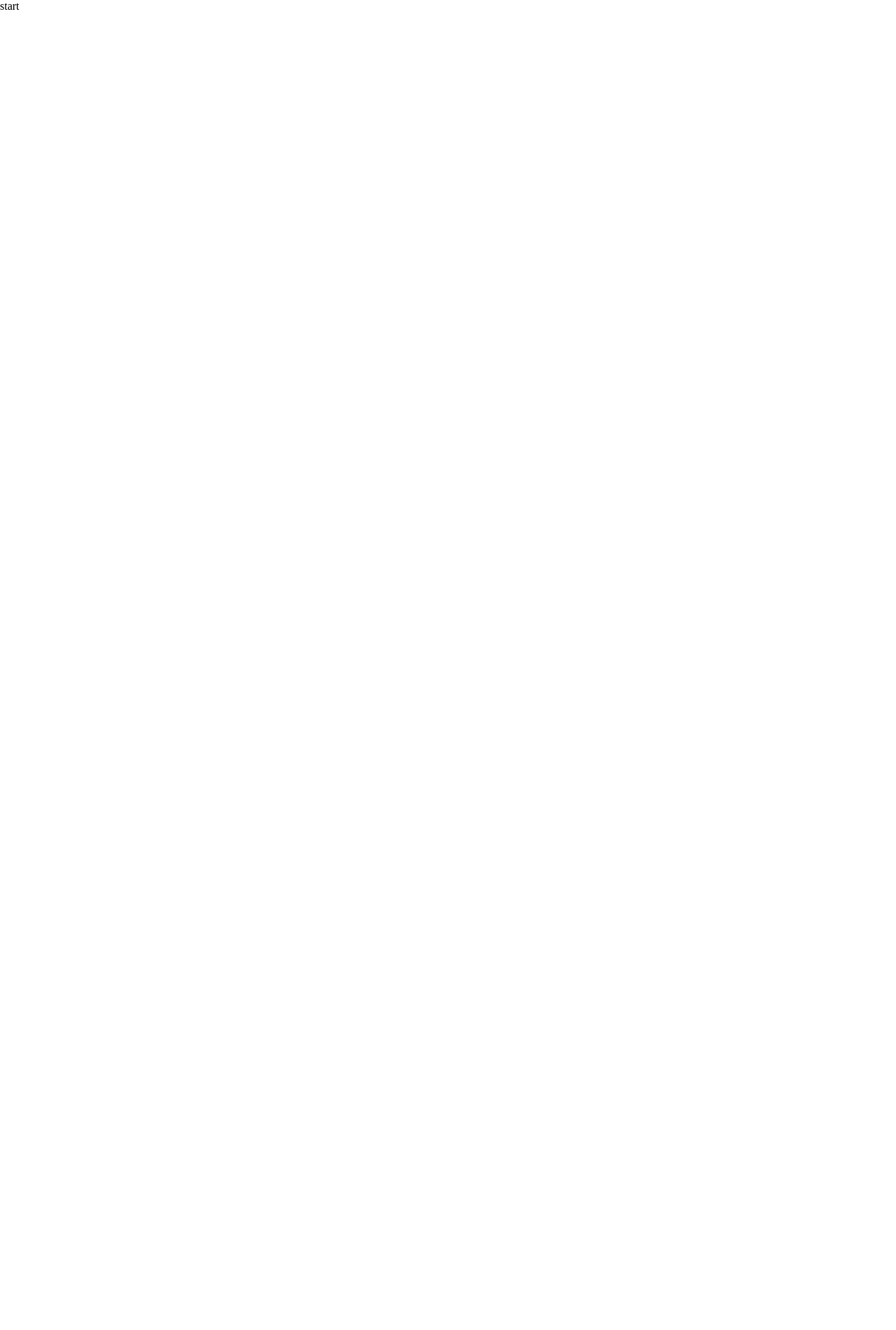
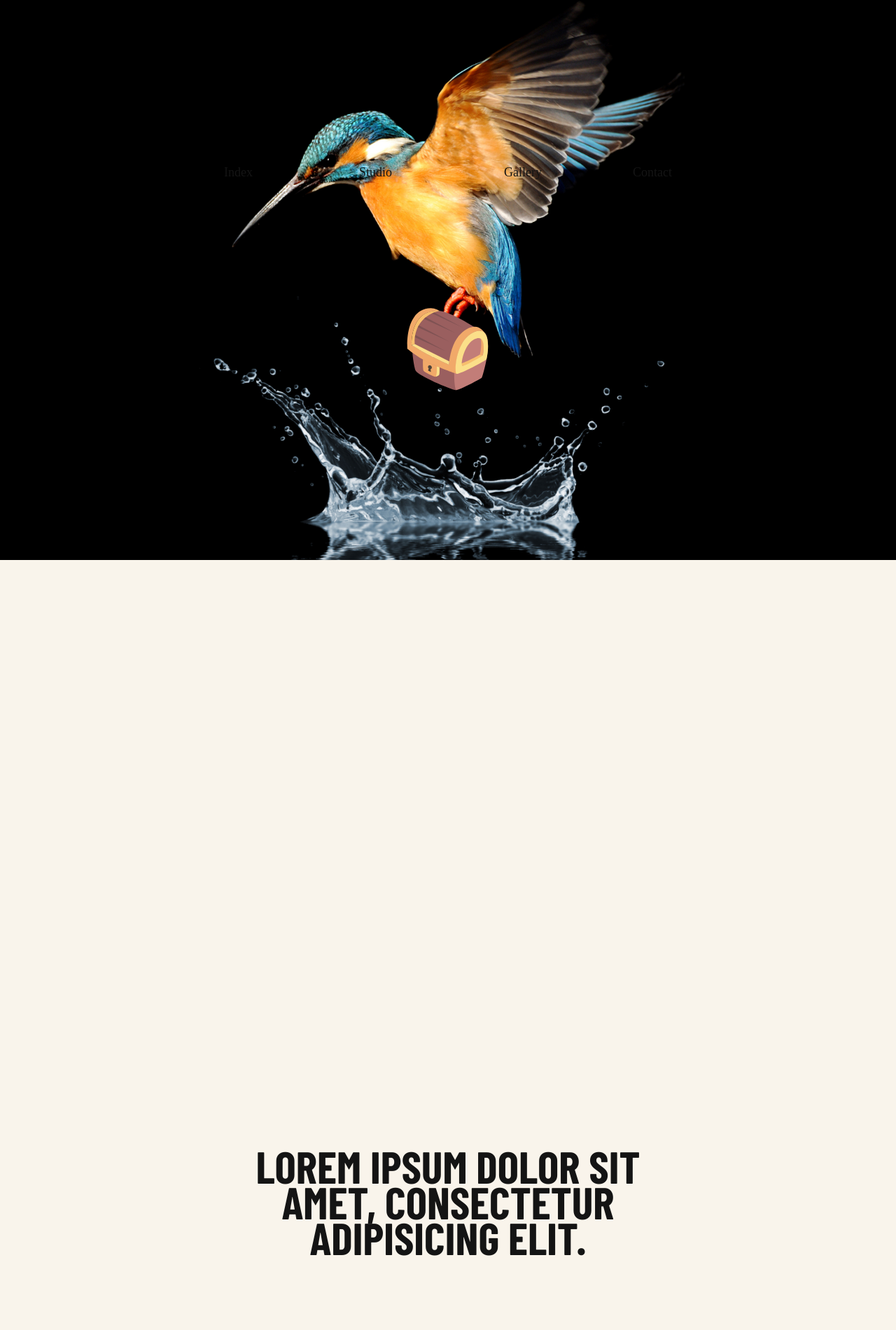
Before and after one commit to freetimezp/usefull-things-448-navbar, a website built with Vite: page index.html in a window 1280 px wide. Shown: the top 1900 px of the page at 70% size. Before the commit the page ends 800 px from the top, so only its background shows below. Built offline with nearby package versions, Linux system fonts and the light colour scheme; a web font is replaced by a local one.

Commit message:
02. usefull-things-448-navbar. UI.

```diff
--- a/index.html
+++ b/index.html
@@ -10,7 +10,38 @@
     </head>
 
     <body>
-        start
+        <div class="navbar-backdrop">
+            <div class="navbar-img">
+                <img src="./src/assets/images/navbar.jpg" alt="" />
+            </div>
+
+            <div class="navbar-background"></div>
+        </div>
+
+        <div class="navbar-items">
+            <div class="navbar-links">
+                <a href="#">Index</a>
+                <a href="#">Studio</a>
+            </div>
+            <div class="navbar-links">
+                <a href="#">Gallery</a>
+                <a href="#">Contact</a>
+            </div>
+
+            <div class="navbar-logo">
+                <a href="#">
+                    <img src="./src/assets/images/logo.svg" alt="" />
+                </a>
+            </div>
+        </div>
+
+        <section class="hero">
+            <h1>Lorem ipsum dolor sit amet, consectetur adipisicing elit.</h1>
+        </section>
+
+        <section class="about">
+            <h1>Lorem ipsum dolor sit amet consectetur adipisicing elit. Molestiae, a!</h1>
+        </section>
 
         <script type="module" src="./src/assets/js/main.js"></script>
     </body>
--- a/src/assets/css/style.css
+++ b/src/assets/css/style.css
@@ -1,3 +1,5 @@
+@import url("https://fonts.googleapis.com/css2?family=Barlow+Condensed:ital,wght@0,100;0,200;0,300;0,400;0,500;0,600;0,700;0,800;0,900;1,100;1,200;1,300;1,400;1,500;1,600;1,700;1,800;1,900&family=Host+Grotesk:ital,wght@0,300..800;1,300..800&display=swap");
+
 * {
     padding: 0;
     margin: 0;
@@ -9,3 +11,171 @@
 a {
     text-decoration: none;
 }
+
+:root {
+    --base-100: #f9f4eb;
+    --base-200: #141414;
+}
+
+body {
+    background-color: var(--base-100);
+    color: var(--base-200);
+}
+
+img {
+    width: 100%;
+    height: 100%;
+    object-fit: cover;
+}
+
+h1 {
+    text-transform: uppercase;
+    font-family: "Barlow Condensed", sans-serif;
+    font-size: clamp(3rem, 5vw, 7rem);
+    font-weight: 900;
+    line-height: 0.8;
+}
+
+a {
+    color: var(--base-200);
+    font-family: "Host Grotesk";
+    font-size: 1.125rem;
+    font-weight: 450;
+    line-height: 0.9;
+}
+
+.navbar-backdrop,
+.navbar-img {
+    position: fixed;
+    top: 0;
+    left: 0;
+    width: 100%;
+    height: 100svh;
+    pointer-events: none;
+    overflow: hidden;
+}
+
+.navbar-backgraound,
+.navbar-items {
+    position: fixed;
+    top: 50%;
+    left: 50%;
+    transform: translate(-50%, -50%);
+    width: 50%;
+    min-width: 720px;
+    aspect-ratio: 16/9;
+    will-change: width, height;
+}
+
+.navbar-backgraound {
+    background-color: var(--base-100);
+    pointer-events: none;
+    z-index: 0;
+}
+
+.navbar-items {
+    display: flex;
+    justify-content: space-between;
+    align-items: flex-start;
+    z-index: 2;
+}
+
+.navbar-logo {
+    position: absolute;
+    bottom: 0;
+    left: 50%;
+    transform: translateX(-50%);
+    width: 100%;
+    max-width: 200px;
+    padding: 2.5rem;
+    pointer-events: all;
+    z-index: 2;
+}
+
+.navbar-logo.navbar-logo-pinned {
+    bottom: unset;
+    top: -0.25rem;
+}
+
+.navbar-logo img {
+    object-fit: contain;
+}
+
+.navbar-links {
+    position: relative;
+    width: 50%;
+    display: flex;
+    justify-content: space-between;
+}
+
+.navbar-links:nth-child(1) {
+    padding: 2.5rem 5rem 0 2.5rem;
+}
+
+.navbar-links:nth-child(2) {
+    padding: 2.5rem 2.5rem 0 5rem;
+}
+
+section {
+    position: relative;
+    width: 100%;
+    display: flex;
+    align-items: center;
+    justify-content: center;
+    text-align: center;
+    overflow: hidden;
+    z-index: 1;
+}
+
+.hero {
+    padding: 2.5rem 0;
+    margin-top: 200svh;
+}
+
+.about {
+    height: 100svh;
+}
+
+.hero h1,
+.about h1 {
+    width: 50%;
+}
+
+@media (max-width: 720px) {
+    .navbar-backgraound,
+    .navbar-items {
+        min-width: 100%;
+    }
+    .navbar-items,
+    .navbar-links {
+        flex-direction: column;
+        justify-content: flex-start;
+        align-items: flex-end;
+        gap: 0.5rem;
+    }
+    .navbar-items {
+        padding: 2rem;
+    }
+
+    .navbar-links:nth-child(1),
+    .navbar-links:nth-child(2) {
+        padding: 0;
+    }
+
+    .navbar-logo,
+    .navbar-logo.navbar-logo-pinned {
+        left: 0;
+        transform: translateX(0);
+    }
+
+    .hero {
+        height: 100svh;
+        margin-top: 0;
+    }
+
+    .hero h1,
+    .about h1 {
+        padding: 2.5rem;
+        width: 100%;
+    }
+}
```
Also changed, not shown: src/assets/images/logo.svg (added), src/assets/images/navbar.jpg (added), 1 other file.
